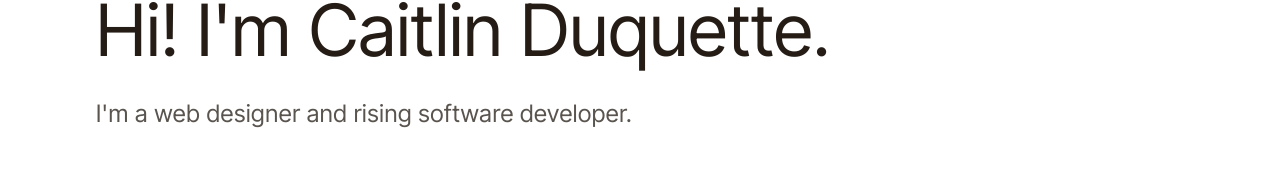
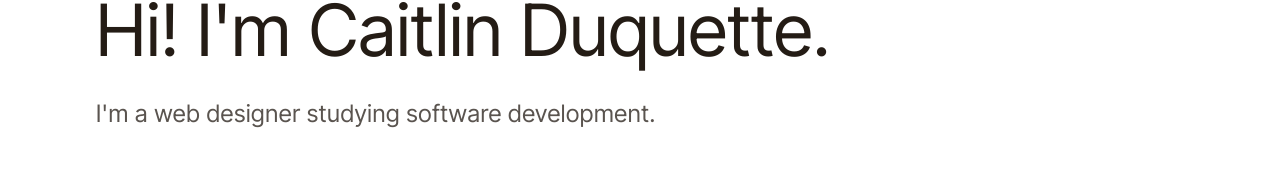
Before and after one commit to cosmogyny/portfolio1, a website: page index.html in a window 1280 px wide. Shown: the part 234-422 px from the top of the page. Drawn offline with Linux system fonts and the light colour scheme.

Commit message:
updated hero content

```diff
--- a/index.html
+++ b/index.html
@@ -28,7 +28,7 @@
     <section class="pb-10">
     <div>
         <h1 class="text-7xl text-[#241C15] pb-8">Hi! I'm Caitlin Duquette. </h1>
-        <p>I'm a web designer and rising software developer. </p>
+        <p>I'm a web designer studying software development. </p>
      </div>
      </section>
 
```
